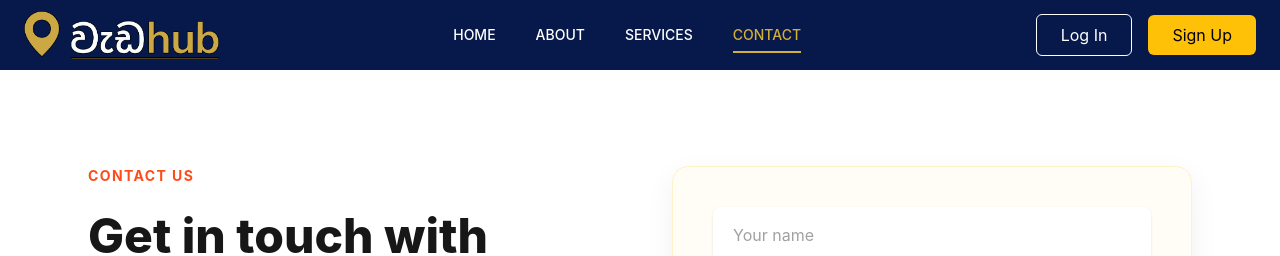
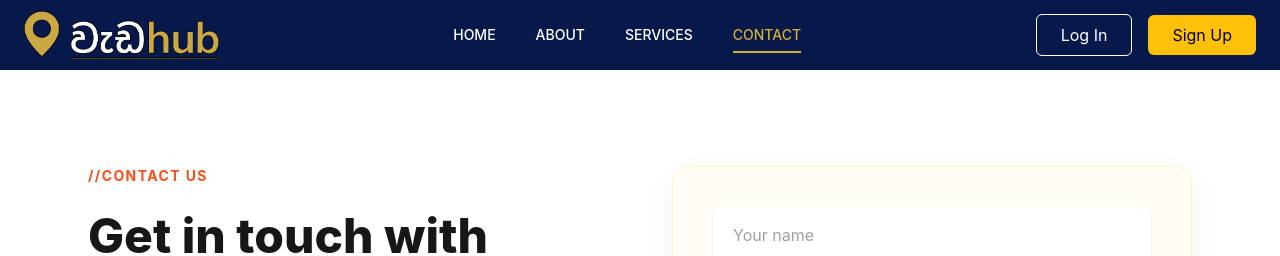
Before and after one commit to sathsararns/wedaHub-frontend, a React app: page /contact in a window 1280 px wide. Shown: the top 256 px of the page. Built offline with nearby package versions, Linux system fonts and the light colour scheme; the HTML template or start-up script is replaced by a standard one.

Commit message:
feat: update contact section colors and background on development

```diff
--- a/src/components/contact/ContactSection.jsx
+++ b/src/components/contact/ContactSection.jsx
@@ -79,7 +79,7 @@ export function ContactSection() {
             className="mb-5 text-sm font-bold uppercase tracking-widest"
             style={{ color: ACCENT }}
           >
-            Contact us
+            //Contact us
           </p>
           <h2 className="max-w-md text-4xl font-extrabold leading-tight text-neutral-900 sm:text-5xl">
             Get in touch with our expert agents
```
